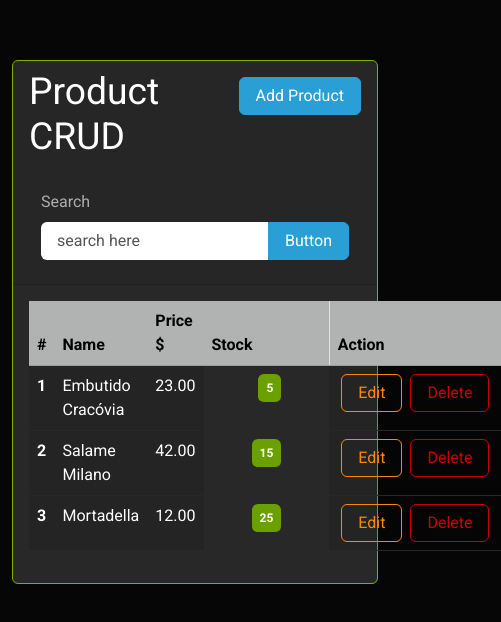
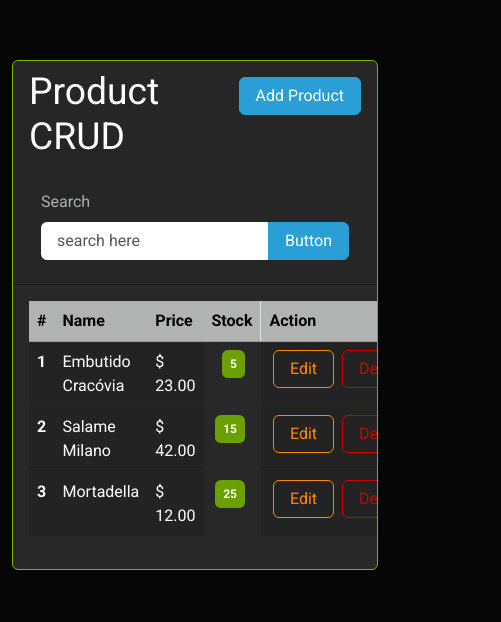
Before and after one commit to breno-bortot/Product-CRUD, a Vue app: page / in a window 390 px wide. Shown: the top 622 px of the page, 501 px wide, since content can reach past the window. Built offline with nearby package versions, Linux system fonts and the light colour scheme.

Commit message:
table responsive

```diff
--- a/src/components/List.vue
+++ b/src/components/List.vue
@@ -1,11 +1,11 @@
 <template>
-  <div class="card-body">
-    <table class="table table-hover">
+  <div class="card-body table-responsive-md">
+    <table class="table table-hove">
       <thead>
         <tr class="table-dark">
           <th scope="col">#</th>
           <th scope="col">Name</th>
-          <th scope="col">Price $</th>
+          <th scope="col">Price</th>
           <th class="border-end col-1" scope="col">Stock</th>
           <th class="col-1" scope="col">Action</th>
         </tr>
@@ -14,8 +14,8 @@
         <tr :key="product.id" v-for="product in products" class="table-active">
           <th scope="row">{{ product.id }}</th>
           <td>{{ product.name }}</td>
-          <td>{{ product.price.toFixed(2) }}</td>
-          <td class="badge bg-success float-end mx-5 mt-2">
+          <td>$ {{ product.price.toFixed(2) }}</td>
+          <td class="badge bg-success float-end me-3 mt-2">
             {{ product.stock }}
           </td>
           <td>
```
